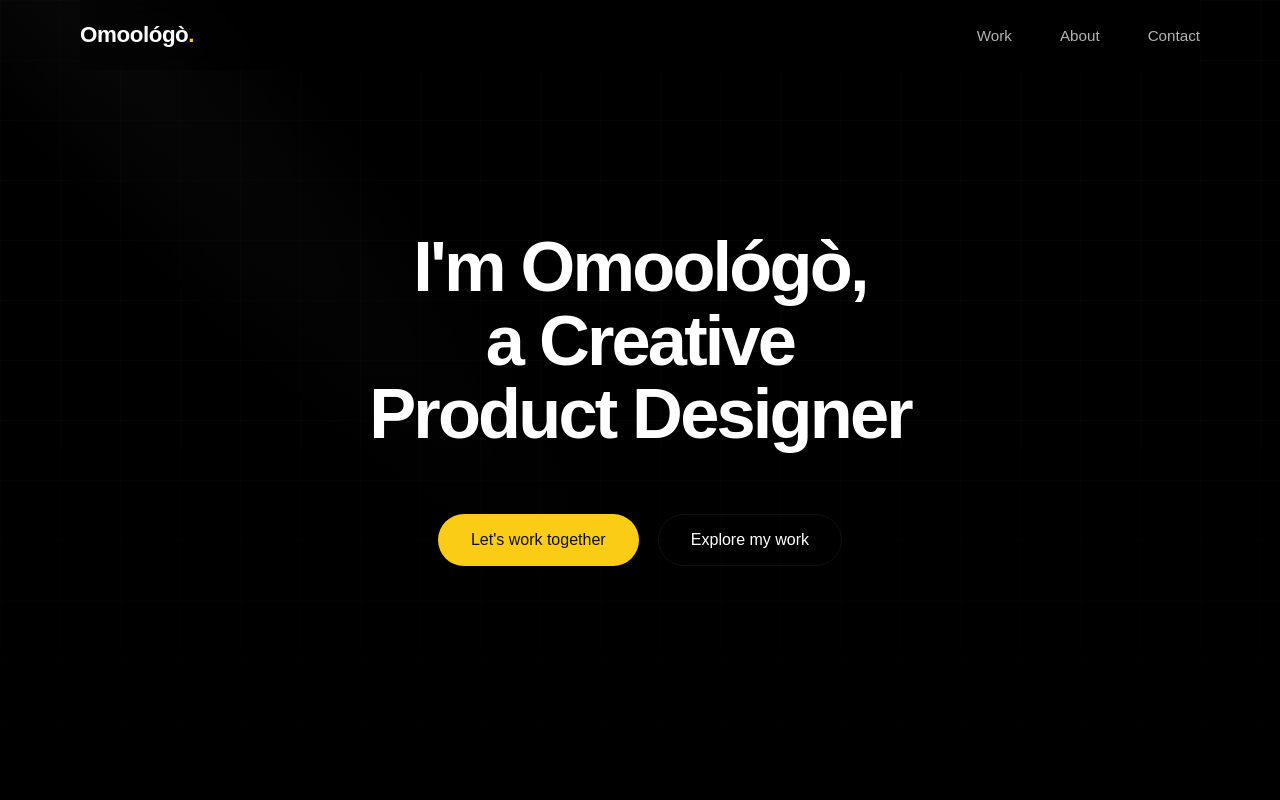
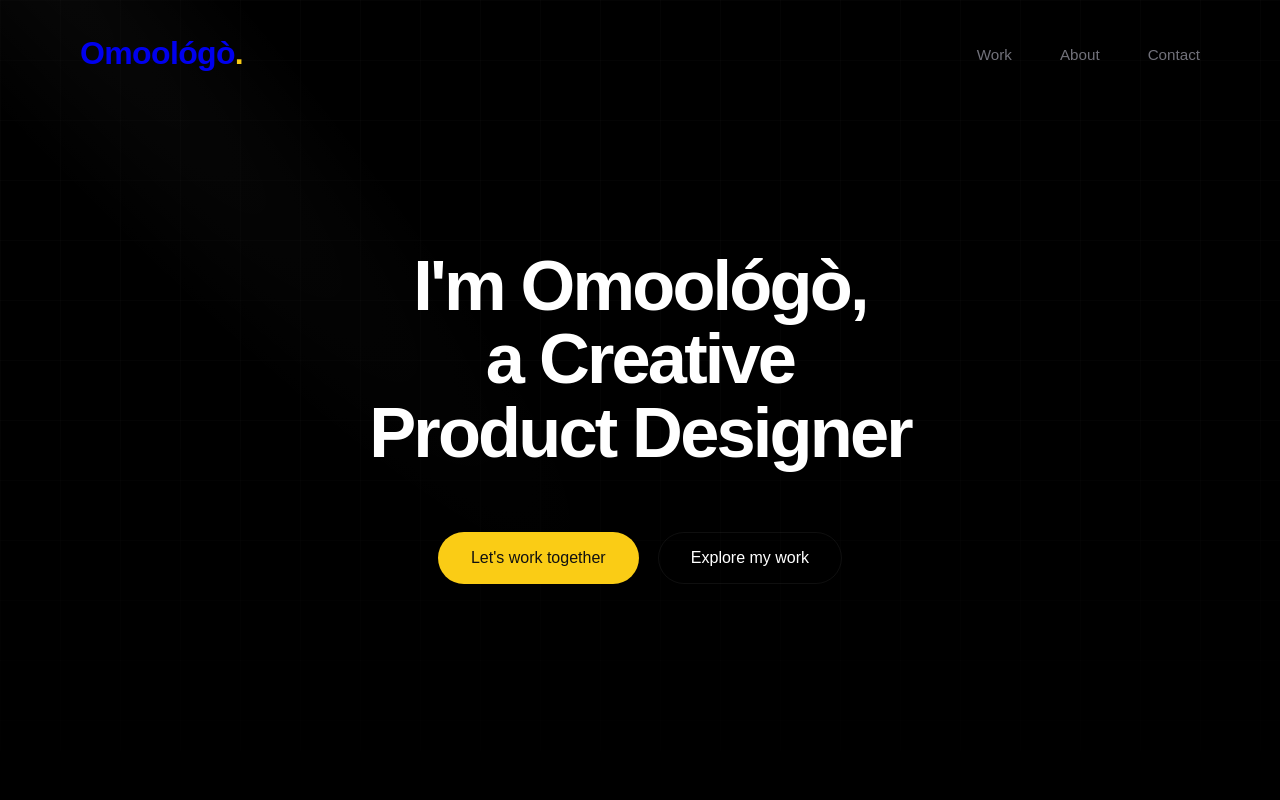
Before and after one commit to busycodingg/Portfolio, a Next.js app: page / in a window 1280 px wide. Shown: the top 800 px of the page. Built offline with nearby package versions, Linux system fonts and the light colour scheme; a web font is replaced by a local one.

Commit message:
Emergency revert: restored navbar and global CSS to baseline state (commit 7f93e4e) after failed refinements.

```diff
--- a/src/app/globals.css
+++ b/src/app/globals.css
@@ -111,8 +111,9 @@ header {
 
 .logo {
     display: flex;
+    flex-direction: column;
     align-items: center;
-    line-height: 1;
+    line-height: 0.85;
 }
 
 .logo-am {
@@ -123,16 +124,16 @@ header {
 }
 
 .logo-ajay {
-    font-size: 1.4rem;
+
+    font-size: 2rem;
     font-weight: 800 !important;
     position: relative;
     letter-spacing: -0.02em;
     font-family: 'Cabinet Grotesk', sans-serif;
-    color: #ffffff !important; /* Forced white logo */
 }
 
 .logo-dot {
-    font-size: 1.4rem;
+    font-size: 2rem;
     color: var(--accent-yellow);
 }
 
@@ -153,40 +154,12 @@ header {
 
 /* --- NAVIGATION & HAMBURGER --- */
 .site-header {
-    position: sticky;
-    top: 0;
-    width: 100%;
-    z-index: 1000;
+    position: relative;
+    z-index: 100;
     display: flex;
     justify-content: space-between;
     align-items: center;
-    padding: 1.5rem 0;
-    background-color: rgba(0, 0, 0, 0.4);
-    backdrop-filter: blur(12px);
-    -webkit-backdrop-filter: blur(12px);
-    transition: all 0.3s ease;
-}
-
-.nav-container {
-    max-width: 1440px;
-    margin: 0 auto;
-    padding: 1.2rem 80px;
-    display: flex;
-    justify-content: space-between;
-    align-items: center;
-    width: 100%;
-}
-
-@media (max-width: 1024px) {
-    .nav-container {
-        padding: 1.5rem 40px;
-    }
-}
-
-@media (max-width: 768px) {
-    .nav-container {
-        padding: 1rem 24px;
-    }
+    padding: 2.5rem 0;
 }
 
 header nav ul {
@@ -200,10 +173,10 @@ header nav ul {
 
 header nav a {
     font-family: 'Cabinet Grotesk', sans-serif;
-    color: rgba(255, 255, 255, 0.7); /* Improved contrast from Zinc 500 */
+    color: var(--text-muted);
     text-decoration: none;
     font-size: 0.95rem;
-    font-weight: 500; /* Increased weight */
+    font-weight: 400;
     transition: color 0.3s ease, background-color 0.3s ease;
 }
 
```
